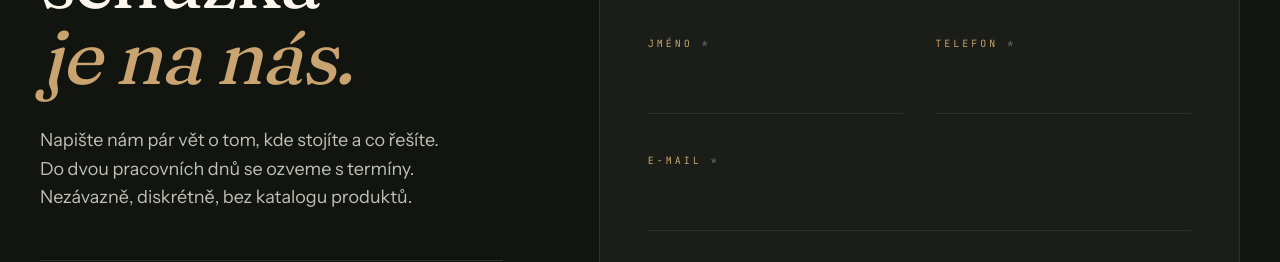
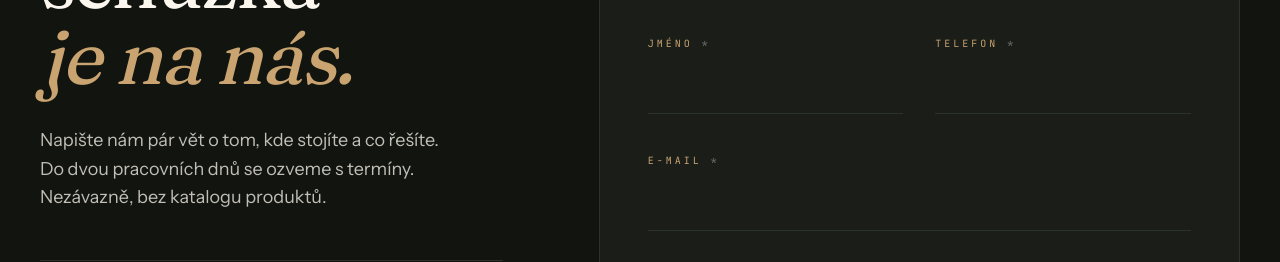
Before and after one commit to livihenderson/peterka.web, a Next.js app: page / in a window 1280 px wide. Shown: the part 9960-10222 px from the top of the page. Built offline with nearby package versions, Linux system fonts and the light colour scheme.

Commit message:
Drop 'diskrétně' from contact lede

```diff
--- a/app/_components/Contact.tsx
+++ b/app/_components/Contact.tsx
@@ -62,7 +62,7 @@ export default function Contact() {
             <p className="mt-8 text-paper/75 max-w-md text-lg leading-[1.6]">
               Napište nám pár vět o&nbsp;tom, kde stojíte a&nbsp;co řešíte.
               Do&nbsp;dvou pracovních dnů se ozveme s&nbsp;termíny.
-              Nezávazně, diskrétně, bez&nbsp;katalogu produktů.
+              Nezávazně, bez&nbsp;katalogu produktů.
             </p>
 
             <div className="mt-12 space-y-7 pt-8 border-t border-rule-dark">
```
